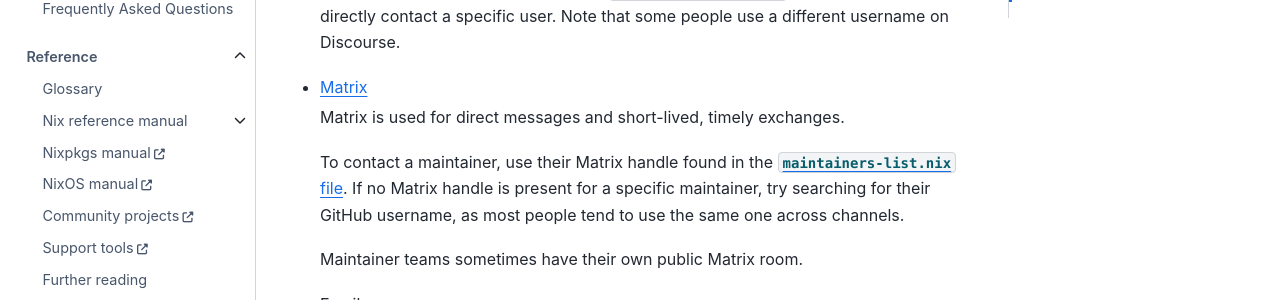
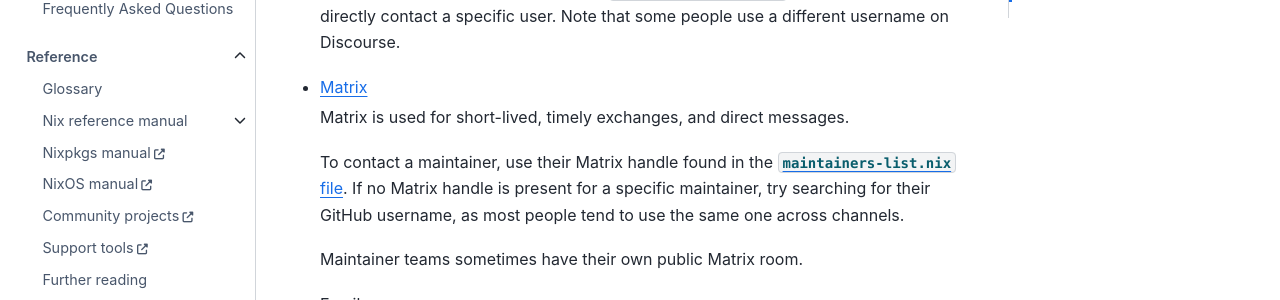
Before and after one commit to NixOS/nix.dev, a Sphinx documentation site: the page built from source/contributing/how-to-get-help.md, in a window 1280 px wide and 900 px high, scrolled down 875 px. Shown: the part 153-453 px from the top of the window. Built offline with Sphinx 7.4.7 and the Sphinx Book theme 1.1.4, drawn with Linux system fonts in a browser that asks for light colours.

```diff
--- a/source/contributing/how-to-get-help.md
+++ b/source/contributing/how-to-get-help.md
@@ -38,7 +38,7 @@ Once you've found the people you're looking for, you can contact them on one of
 
 - [Matrix]
 
-  Matrix is used for direct messages and short-lived, timely exchanges.
+  Matrix is used for short-lived, timely exchanges, and direct messages.
 
   To contact a maintainer, use their Matrix handle found in the [`maintainers-list.nix` file][maintainers-list].
   If no Matrix handle is present for a specific maintainer, try searching for their GitHub username, as most people tend to use the same one across channels.
```
